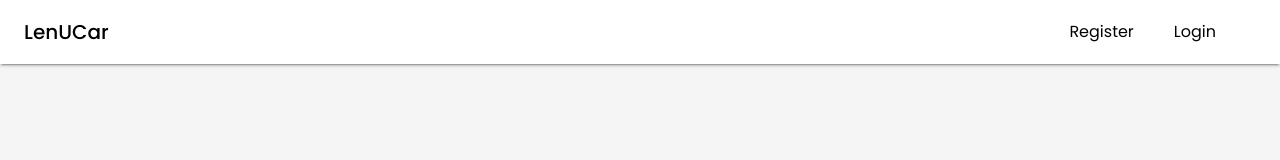
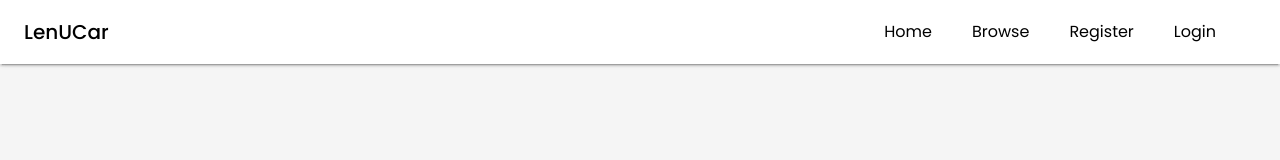
Before and after one commit to SparrowMike/len-u-car, a React (Create React App) app in the folder client/: page / in a window 1280 px wide. Shown: the top 160 px of the page. Built offline with nearby package versions, Linux system fonts and the light colour scheme.

Commit message:
feat: 🎸 mobile firendly navbar
mobile friendly navbar with swipeable drawer for mobile view only

```diff
--- a/client/src/components/home/Navbar.tsx
+++ b/client/src/components/home/Navbar.tsx
@@ -1,8 +1,26 @@
-import { createStyles, makeStyles, Theme } from "@material-ui/core/styles";
-import AppBar from "@material-ui/core/AppBar";
-import Toolbar from "@material-ui/core/Toolbar";
-import Typography from "@material-ui/core/Typography";
-import Link from "@material-ui/core/Link";
+import { useState } from "react";
+import clsx from "clsx";
+import {
+  createStyles,
+  makeStyles,
+  Theme,
+  AppBar,
+  Toolbar,
+  Typography,
+  Link,
+  useMediaQuery,
+  useTheme,
+  Button,
+  List,
+  ListItem,
+  ListItemText,
+  SwipeableDrawer,
+} from "@material-ui/core";
+
+import ArrowRightAltRoundedIcon from "@material-ui/icons/ArrowRightAltRounded";
+
+import MenuIcon from "@material-ui/icons/Menu";
+
 import { Link as RouterLink } from "react-router-dom";
 
 const useStyles = makeStyles((theme: Theme) =>
@@ -19,17 +37,97 @@ const useStyles = makeStyles((theme: Theme) =>
     temp: {
       marginRight: 40,
     },
+    list: {
+      width: 250,
+    },
+    fullList: {
+      width: "auto",
+    },
   })
 );
 
+type Anchor = "top";
+
 export default function Navbar() {
   const classes = useStyles();
+  const theme = useTheme();
+  const [mobileBar, setMobileBar] = useState({ top: false });
 
+  //*==========================FOR MOBILE NAVBAR==============================
+  const toggleDrawer =
+    (anchor: Anchor, open: boolean) =>
+    (event: React.KeyboardEvent | React.MouseEvent) => {
+      if (
+        event &&
+        event.type === "keydown" &&
+        ((event as React.KeyboardEvent).key === "Tab" ||
+          (event as React.KeyboardEvent).key === "Shift")
+      ) {
+        return;
+      }
+
+      setMobileBar({ ...mobileBar, [anchor]: open });
+    };
+  const isMobile = useMediaQuery(theme.breakpoints.down("sm"));
+
+  const list = (anchor: Anchor) => (
+    <div
+      className={clsx(classes.list, {
+        [classes.fullList]: anchor === "top" || anchor === "bottom",
+      })}
+      role="presentation"
+      onClick={toggleDrawer(anchor, false)}
+      onKeyDown={toggleDrawer(anchor, false)}
+    >
+      <List>
+        <ListItem button component={RouterLink} to="/">
+          <ArrowRightAltRoundedIcon />
+          <ListItemText primary="Home" />
+        </ListItem>
+        <ListItem button component={RouterLink} to="/browse">
+          <ArrowRightAltRoundedIcon />
+          <ListItemText primary="Browse" />
+        </ListItem>
+        <ListItem button component={RouterLink} to="/register">
+          <ArrowRightAltRoundedIcon />
+          <ListItemText primary="Register" />
+        </ListItem>
+        <ListItem button component={RouterLink} to="/login">
+          <ArrowRightAltRoundedIcon />
+          <ListItemText primary="Login" />
+        </ListItem>
+      </List>
+    </div>
+  );
+
+  //*=========================REGULAR NAVBAR===============================
   return (
     <AppBar color="inherit" elevation={2}>
       <Toolbar>
         <Typography variant="h6" className={classes.title}>
           LenUCar
+        </Typography>
+        {!isMobile ? (
+          <>
+            <Typography className={classes.temp}>
+              <Link
+                component={RouterLink}
+                color="inherit"
+                to="/"
+                style={{ textDecoration: "none" }}
+              >
+                Home
+              </Link>
+            </Typography>
+            <Typography className={classes.temp}>
+              <Link
+                component={RouterLink}
+                color="inherit"
+                to="/browse"
+                style={{ textDecoration: "none" }}
+              >
+                Browse
+              </Link>
             </Typography>
             <Typography className={classes.temp}>
               <Link
@@ -51,6 +149,22 @@ export default function Navbar() {
                 Login
               </Link>
             </Typography>
+          </>
+        ) : (
+          <>
+            <Button>
+              <MenuIcon onClick={toggleDrawer("top", true)} />
+            </Button>
+            <SwipeableDrawer
+              anchor="top"
+              open={mobileBar["top"]}
+              onClose={toggleDrawer("top", false)}
+              onOpen={toggleDrawer("top", true)}
+            >
+              {list("top")}
+            </SwipeableDrawer>
+          </>
+        )}
       </Toolbar>
     </AppBar>
   );
```
Lines whose indentation alone changed are shown as unchanged.
